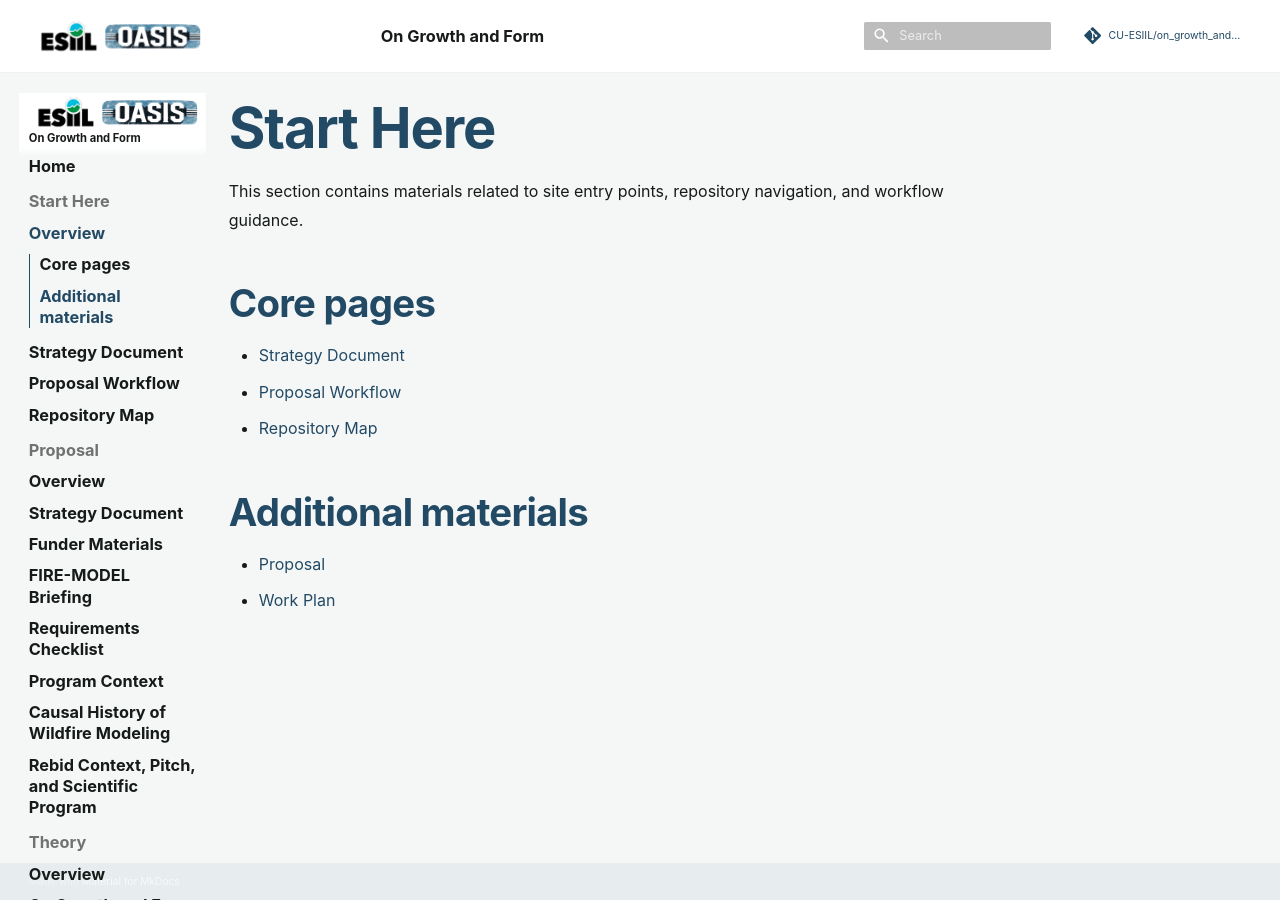
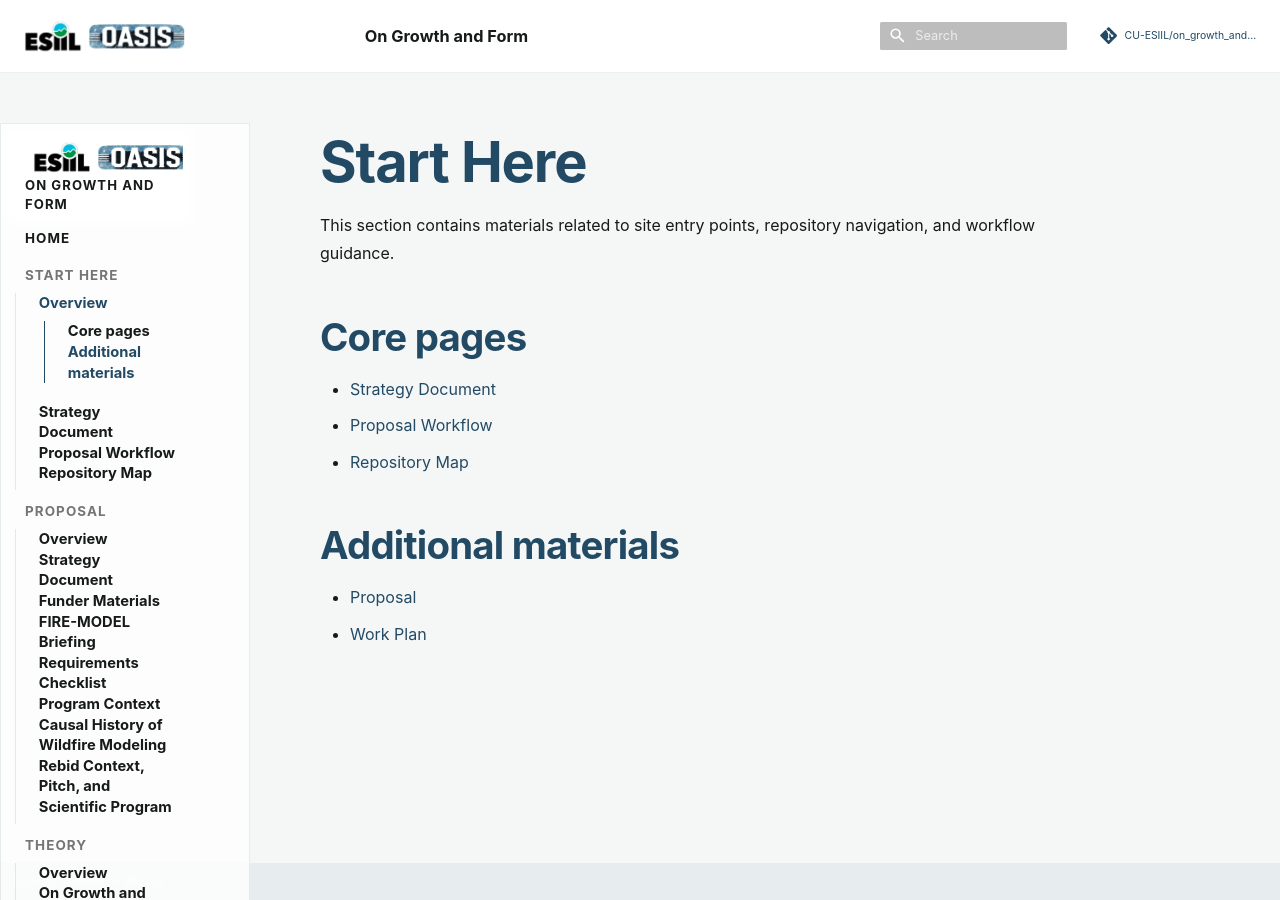
Before and after one commit to CU-ESIIL/on_growth_and_form, an MkDocs documentation site: the page built from docs/start-here/index.md, in a window 1280 px wide. Built offline with MkDocs 1.6.1 and Material for MkDocs 9.7.7, drawn with Linux system fonts in a browser that asks for light colours; comment, search, counter and statistics services are not loaded.

Commit message:
Refine docs layout spacing and sidebar balance

```diff
--- a/docs/stylesheets/extra.css
+++ b/docs/stylesheets/extra.css
@@ -25,7 +25,7 @@ a:focus {
 }
 
 .md-grid {
-  max-width: var(--section-max);
+  max-width: var(--shell-max);
 }
 
 .md-header {
@@ -78,11 +78,12 @@ a:focus {
 
 .md-main__inner {
   margin-top: 0;
+  padding: clamp(1.25rem, 2vw, 2rem) 0 0;
 }
 
 .md-sidebar--primary,
 .md-sidebar--secondary {
-  padding-top: 1.25rem;
+  padding-top: 1.5rem;
 }
 
 .md-nav--primary .md-nav__title,
@@ -95,13 +96,62 @@ a:focus {
   color: var(--brand-primary);
 }
 
+
+.md-nav {
+  font-size: 0.92rem;
+  line-height: 1.45;
+}
+
+.md-nav--primary > .md-nav__list > .md-nav__item {
+  margin-bottom: 0.95rem;
+}
+
+.md-nav--primary > .md-nav__list > .md-nav__item > .md-nav__link,
+.md-nav--primary > .md-nav__list > .md-nav__item > label > .md-nav__link {
+  font-size: 0.84rem;
+  font-weight: 700;
+  letter-spacing: 0.08em;
+  text-transform: uppercase;
+}
+
+.md-nav__item .md-nav__link {
+  margin-top: 0;
+  line-height: 1.4;
+  overflow-wrap: anywhere;
+  hyphens: auto;
+}
+
+.md-nav__item .md-nav__link:not(.md-nav__link--index) {
+  font-size: 0.92rem;
+}
+
+.md-nav .md-nav {
+  margin-top: 0.5rem;
+  margin-left: 0.35rem;
+  padding-left: 0.8rem;
+  border-left: 1px solid rgba(35, 74, 101, 0.12);
+}
+
+.md-nav__title {
+  margin-bottom: 0.9rem;
+  font-size: 0.82rem;
+  letter-spacing: 0.08em;
+  text-transform: uppercase;
+}
+
+.md-sidebar__scrollwrap {
+  scrollbar-width: thin;
+}
+
 .md-content {
+  min-width: 0;
   padding-bottom: 3rem;
 }
 
 .md-content__inner {
-  margin: 0;
-  padding-top: 1.5rem;
+  width: min(100%, var(--content-max));
+  margin: 0 auto 0 0;
+  padding-top: 2rem;
 }
 
 .md-content__inner:before {
@@ -328,7 +378,7 @@ a:focus {
 }
 
 .ogf-hero {
-  padding: clamp(4rem, 8vw, 6rem) var(--home-edge) clamp(4.5rem, 8vw, 6.5rem);
+  padding: clamp(4.75rem, 8vw, 7rem) var(--home-edge) clamp(5rem, 8vw, 7.5rem);
   background: var(--gradient-primary);
 }
 
@@ -338,6 +388,12 @@ a:focus {
 .ogf-callout__inner {
   max-width: var(--section-max);
   margin: 0 auto;
+}
+
+.ogf-hero__inner {
+  display: grid;
+  gap: 1rem;
+  align-content: start;
 }
 
 .ogf-eyebrow {
@@ -350,24 +406,25 @@ a:focus {
   text-transform: uppercase;
 }
 
-.ogf-hero h1,
-.ogf-hero p {
-  max-width: 15ch;
+.ogf-hero h1 {
+  max-width: 12ch;
+  margin-bottom: 0;
   color: var(--white);
 }
 
 .ogf-hero p {
-  max-width: 42rem;
-  margin: 0 0 1.75rem;
-  font-size: 1.08rem;
+  max-width: 68ch;
+  margin: 0;
+  font-size: 1.1rem;
+  line-height: 1.75;
   color: rgba(255, 255, 255, 0.88);
 }
 
 .ogf-hero__links {
   display: flex;
   flex-wrap: wrap;
-  gap: 0.85rem;
-  margin-top: 1.5rem;
+  gap: 1rem;
+  margin-top: 0.5rem;
 }
 
 .ogf-hero .md-button:not(.md-button--primary) {
@@ -528,9 +585,87 @@ a:focus {
   display: none;
 }
 
+
+@media screen and (min-width: 76.25em) {
+  .md-main__inner.md-grid {
+    display: grid;
+    grid-template-columns: minmax(14rem, var(--nav-rail-width)) minmax(0, 1fr);
+    gap: var(--layout-gap);
+    align-items: start;
+  }
+
+  .md-sidebar--primary,
+  .md-sidebar--secondary {
+    width: min(100%, var(--nav-rail-width));
+  }
+
+  .md-sidebar--primary {
+    padding-right: 0.35rem;
+  }
+
+  .md-sidebar--primary .md-sidebar__scrollwrap {
+    margin: 0;
+  }
+
+  .md-sidebar__inner {
+    padding: 0.9rem 0.9rem 1.1rem;
+    border: 1px solid rgba(35, 74, 101, 0.1);
+    background: rgba(255, 255, 255, 0.78);
+    box-shadow: var(--shadow-panel);
+  }
+
+  .md-sidebar--primary:not([hidden]) ~ .md-content > .md-content__inner,
+  [dir=ltr] .md-sidebar--secondary:not([hidden]) ~ .md-content > .md-content__inner,
+  [dir=rtl] .md-sidebar--primary:not([hidden]) ~ .md-content > .md-content__inner,
+  [dir=rtl] .md-sidebar--secondary:not([hidden]) ~ .md-content > .md-content__inner {
+    margin-right: auto;
+    margin-left: 0;
+  }
+
+  .md-main__inner:has(.ogf-home) {
+    grid-template-columns: minmax(13.5rem, var(--nav-rail-width-home)) minmax(0, 1fr);
+    gap: clamp(2.75rem, 4vw, 4.5rem);
+  }
+
+  .md-main__inner:has(.ogf-home) .md-sidebar--primary {
+    width: min(100%, var(--nav-rail-width-home));
+  }
+
+  .md-main__inner:has(.ogf-home) .md-content__inner {
+    width: 100%;
+    max-width: none;
+    padding-top: 1.25rem;
+  }
+}
+
 @media screen and (max-width: 76.2344em) {
   .md-sidebar--secondary {
     display: none;
+  }
+
+  .md-sidebar--primary {
+    width: min(16rem, 82vw);
+  }
+
+  [dir=ltr] .md-sidebar--primary {
+    left: calc(-1 * min(16rem, 82vw));
+  }
+
+  [dir=rtl] .md-sidebar--primary {
+    right: calc(-1 * min(16rem, 82vw));
+  }
+
+  [data-md-toggle=drawer]:checked ~ .md-container .md-sidebar--primary {
+    transform: translateX(min(16rem, 82vw));
+  }
+
+  [dir=rtl] [data-md-toggle=drawer]:checked ~ .md-container .md-sidebar--primary {
+    transform: translateX(calc(-1 * min(16rem, 82vw)));
+  }
+
+  .md-content__inner {
+    width: 100%;
+    max-width: min(100%, var(--content-max));
   }
 
   .ogf-band__inner,
@@ -550,13 +685,17 @@ a:focus {
     margin-left: 0.2rem;
   }
 
+  .md-main__inner {
+    padding-top: 0.75rem;
+  }
+
   .md-typeset h1 {
     font-size: clamp(2.35rem, 9vw, 3rem);
   }
 
   .ogf-hero {
-    padding-top: 3.5rem;
-    padding-bottom: 4rem;
+    padding-top: 3.75rem;
+    padding-bottom: 4.25rem;
   }
 
   .ogf-hero__links {
@@ -576,6 +715,7 @@ a:focus {
   }
 
   .md-content__inner {
+    width: 100%;
     padding-top: 0;
   }
 
--- a/docs/stylesheets/tokens.css
+++ b/docs/stylesheets/tokens.css
@@ -27,7 +27,12 @@
   --body-font: Inter, "Source Sans 3", "Segoe UI", Roboto, Helvetica, Arial, sans-serif;
   --shadow-soft: 0 1.25rem 2.8rem rgba(17, 39, 50, 0.08);
   --shadow-panel: 0 1rem 2.1rem rgba(17, 39, 50, 0.06);
-  --section-max: 78rem;
-  --section-gutter: clamp(1.25rem, 3vw, 2.5rem);
+  --shell-max: 90rem;
+  --section-max: 84rem;
+  --content-max: 76ch;
+  --nav-rail-width: 16rem;
+  --nav-rail-width-home: 15rem;
+  --layout-gap: clamp(2rem, 3.5vw, 3.5rem);
+  --section-gutter: clamp(1.25rem, 3vw, 2.75rem);
   --section-space: clamp(3.5rem, 7vw, 6rem);
 }
```
Also changed, not shown: PROMPT_ACTION_LOG.md (+28 -0 lines).
